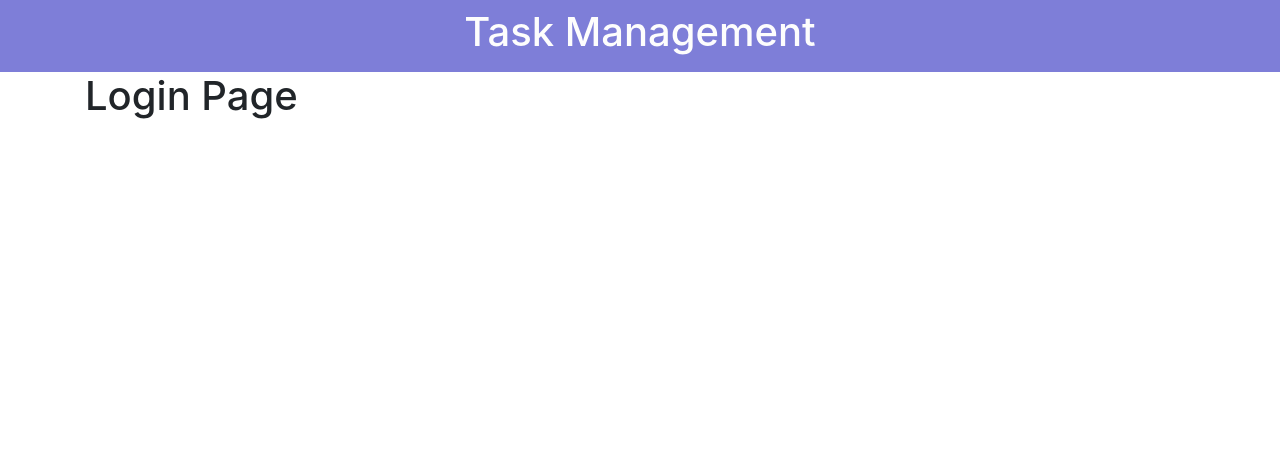
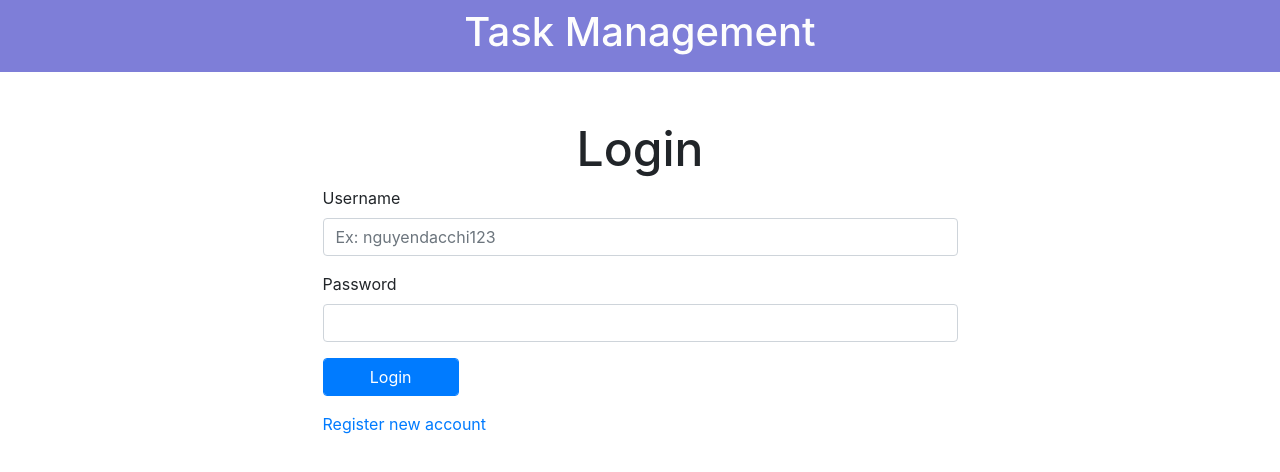
Before and after one commit to chinguyen98/task-management-gui, a React (Create React App) app: page /login in a window 1280 px wide. Shown: the top 472 px of the page. Built offline with nearby package versions, Linux system fonts and the light colour scheme.

Commit message:
login page GUI

```diff
--- a/src/pages/login/index.jsx
+++ b/src/pages/login/index.jsx
@@ -1,7 +1,8 @@
 import React, { useState } from 'react';
-import { Container } from 'reactstrap';
-import { withRouter } from 'react-router-dom';
+import { Container, FormGroup, Form, Label, Input, Row, Col } from 'reactstrap';
+import { withRouter, NavLink } from 'react-router-dom';
 import FlashMessage from '../../components/FlashMessage';
+import { useForm } from 'react-hook-form';
 
 LoginPage.propTypes = {}
 
@@ -18,15 +19,75 @@ function LoginPage({ location, history }) {
   }
 
   const [flashMessage, setFlashMessage] = useState(redirectFlashMessage);
+  const { handleSubmit, register, errors } = useForm();
+
+  const login = async (data) => {
+    console.log(data);
+  }
 
   return (
-    <Container className='Login'>
-      <h1>Login Page</h1>
-      <FlashMessage
-        message={flashMessage.message}
-        type={flashMessage.type}
-        close={() => { setFlashMessage({}) }}
-      />
+    <Container className='registerPage mt-5'>
+      <h3>Login</h3>
+      <Row className='justify-content-center'>
+        <Col sm={10} md={7}>
+          <FlashMessage
+            message={flashMessage.message}
+            type={flashMessage.type}
+            close={() => { setFlashMessage({}) }}
+          />
+          <Form onSubmit={handleSubmit(login)}>
+            <FormGroup>
+              <Label for='username'>Username</Label>
+              <Input
+                type='text'
+                name='username'
+                id='username'
+                placeholder='Ex: nguyendacchi123'
+                className='mb-3'
+
+                innerRef={register({
+                  required: true,
+                })}
+              />
+              {
+                errors.username?.type === 'required'
+                && <div className="alert alert-danger">
+                  Username field is required!
+                  </div>
+              }
+            </FormGroup>
+            <FormGroup>
+              <Label for='password'>Password</Label>
+              <Input
+                type='password'
+                name='password'
+                id='password'
+                className='mb-3'
+
+                innerRef={register({
+                  required: true,
+                })}
+              />
+              {
+                errors.password?.type === 'required'
+                && <div className="alert alert-danger">
+                  Password field is required!
+                  </div>
+              }
+            </FormGroup>
+            <Row>
+              <Col xl={3} md={4} xs={4}>
+                <FormGroup>
+                  <Input className='btn btn-primary' type='submit' value='Login' />
+                </FormGroup>
+              </Col>
+            </Row>
+          </Form>
+          <NavLink exact to='/register'>
+            <p>Register new account</p>
+          </NavLink>
+        </Col>
+      </Row>
     </Container>
   )
 }
```
Also changed, not shown: src/pages/login/loginPage.scss (added).
